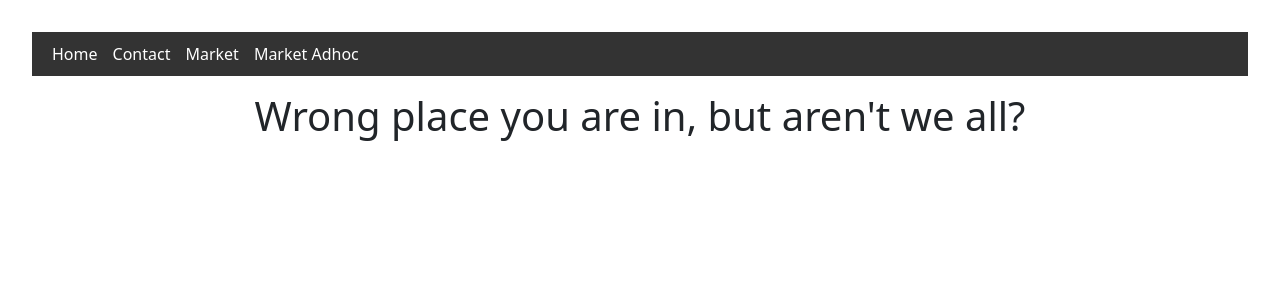
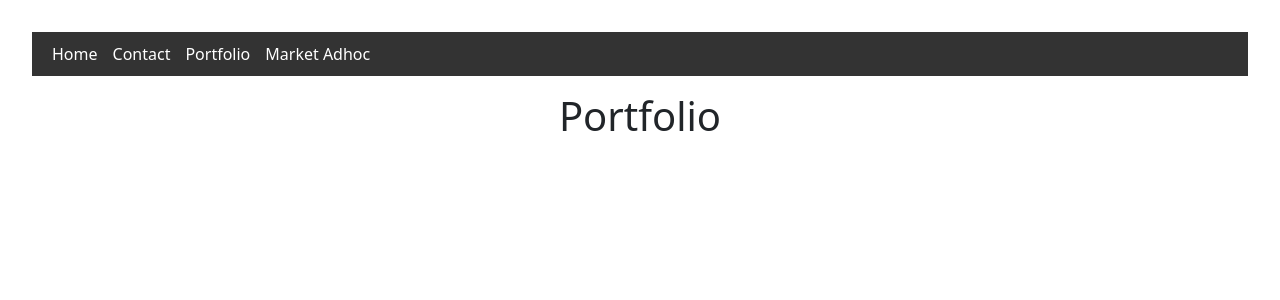
Before and after one commit to crackCodeLogn/dashboard-app-react-vite, a React (Vite) app: page /portfolio in a window 1280 px wide. Shown: the top 300 px of the page. Built offline with nearby package versions, Linux system fonts and the light colour scheme.

Commit message:
rename page to portfolio

```diff
--- a/src/App.tsx
+++ b/src/App.tsx
@@ -4,7 +4,7 @@ import {BrowserRouter, Route, Routes} from "react-router-dom";
 import NavigationBar from "./navbar/NavigationBar.tsx";
 import Home from "./pages/Home.tsx";
 import Contact from "./pages/Contact.tsx";
-import Market from "./pages/Market.tsx";
+import Portfolio from "./pages/Portfolio.tsx";
 import NoPage from "./pages/NoPage.tsx";
 import MarketDataAdhoc from "./pages/MarketDataAdhoc.tsx";
 
@@ -17,7 +17,7 @@ function App() {
       <Routes>
         <Route path={"/"} element={<Home/>}/>
         <Route path={"contact"} element={<Contact/>}/>
-        <Route path={"market"} element={<Market/>}/>
+        <Route path={"portfolio"} element={<Portfolio/>}/>
         <Route path={"market/adhoc"} element={<MarketDataAdhoc showTable={true}/>}/>
         {/*<Route path={"market/chart2"} element={<TradingViewChart/>}/>*/}
         <Route path={"*"} element={<NoPage/>}/>
--- a/src/navbar/NavigationBar.tsx
+++ b/src/navbar/NavigationBar.tsx
@@ -17,7 +17,7 @@ const NavigationBar = () => {
       <div className={`links ${menuActive ? 'active' : ''}`}>
         <Link to={"/"}>Home</Link>
         <Link to={"/contact"}>Contact</Link>
-        <Link to={"/market"}>Market</Link>
+        <Link to={"/portfolio"}>Portfolio</Link>
         <Link to={"/market/adhoc"}>Market Adhoc</Link>
       </div>
     </nav>
--- a/src/pages/Market.tsx
+++ /dev/null
@@ -1,7 +0,0 @@
-const Market = () => {
-    return (
-        <h1> Market </h1>
-    );
-};
-
-export default Market;
--- /dev/null
+++ b/src/pages/Portfolio.tsx
@@ -0,0 +1,7 @@
+const Portfolio = () => {
+  return (
+    <h1> Portfolio </h1>
+  );
+};
+
+export default Portfolio;
```
